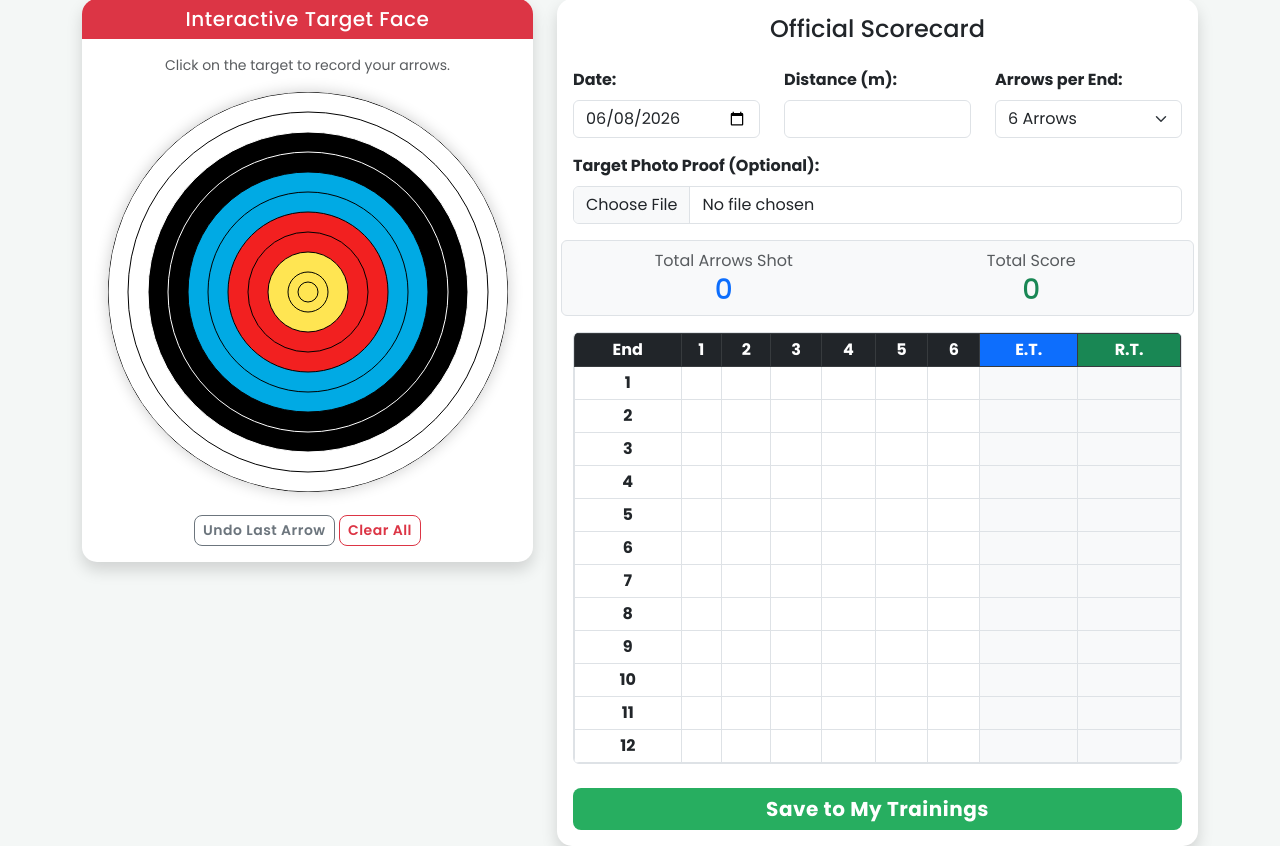
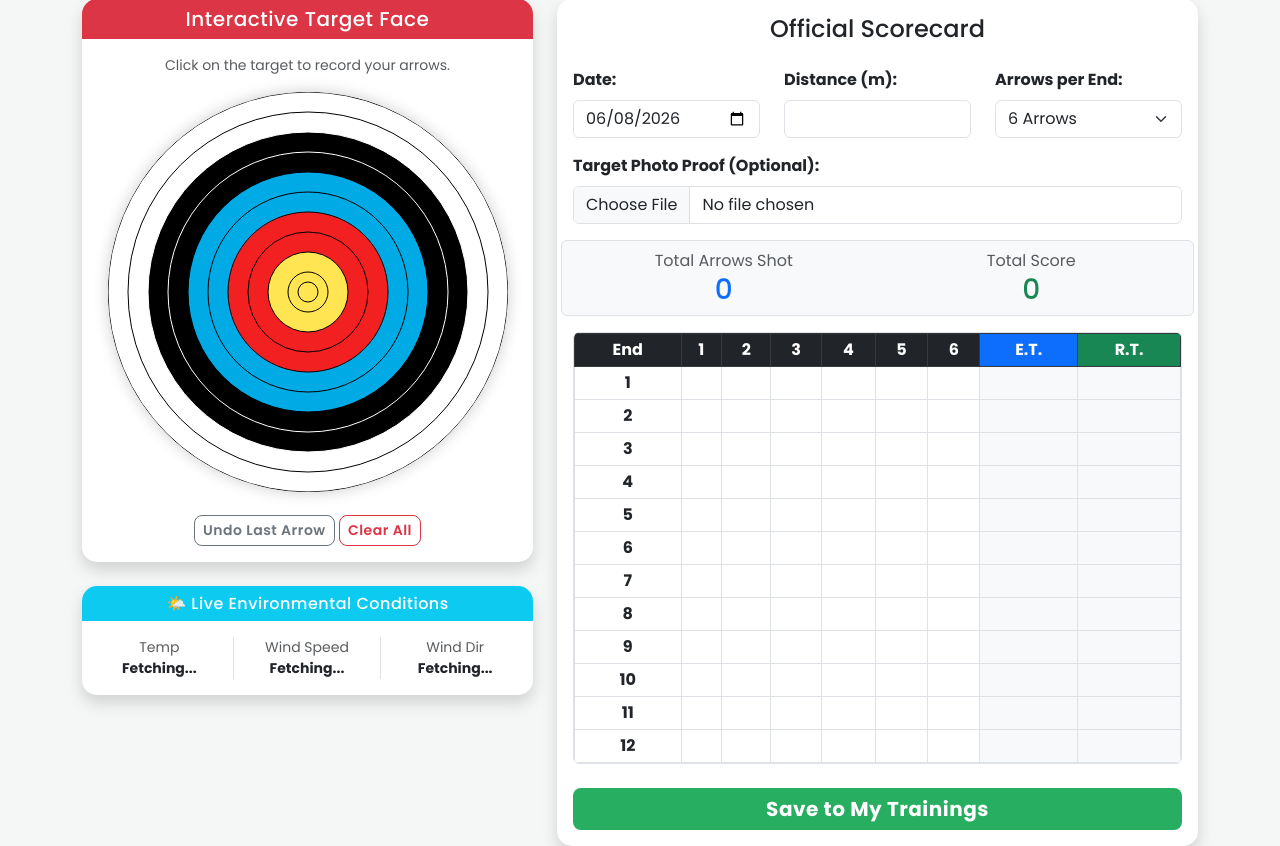
Before and after one commit to ByAurelius/archery-performance-tracker, a Flask app: page /add_score in a window 1280 px wide. Shown: the part 120-966 px from the top of the page. Run offline with Flask 3, Linux system fonts and the light colour scheme; the visitor is signed in with stand-in values (Sample User, id 1).

Commit message:
Integrated live weather and wind speed tracking API for training sessions

```diff
--- a/app.py
+++ b/app.py
@@ -13,6 +13,7 @@ app.config['SQLALCHEMY_TRACK_MODIFICATIONS'] = False
 app.config['UPLOAD_FOLDER'] = 'static/uploads'
 
 db = SQLAlchemy(app)
+
 
 class Archer(db.Model):
     id = db.Column(db.Integer, primary_key=True)
@@ -30,6 +31,7 @@ class Archer(db.Model):
     sight_marks = db.relationship('SightMark', backref='shooter', lazy=True)
     training_plans = db.relationship('TrainingPlan', backref='receiver', lazy=True)
 
+
 class Score(db.Model):
     id = db.Column(db.Integer, primary_key=True)
     date = db.Column(db.String(20), nullable=False)
@@ -39,7 +41,14 @@ class Score(db.Model):
     image_file = db.Column(db.String(255), nullable=True)
     arrow_data = db.Column(db.Text, nullable=True)
     arrows_per_end = db.Column(db.Integer, default=6)
+
+    # YENI HAVA DURUMU SUTUNLARI
+    weather_temp = db.Column(db.String(20), nullable=True)
+    wind_speed = db.Column(db.String(20), nullable=True)
+    wind_direction = db.Column(db.String(20), nullable=True)
+
     archer_id = db.Column(db.Integer, db.ForeignKey('archer.id'), nullable=False)
+
 
 class SightMark(db.Model):
     id = db.Column(db.Integer, primary_key=True)
@@ -47,7 +56,8 @@ class SightMark(db.Model):
     distance = db.Column(db.Integer, nullable=False)
     setting = db.Column(db.String(50), nullable=False)
     image_file = db.Column(db.String(255), nullable=True)
-    archer_id = db.Column(db.Integer, db.ForeignKey('archer.id'), nullable=False)
+    archer_id = db.Column(db.ForeignKey('archer.id'), nullable=False)
+
 
 class TrainingPlan(db.Model):
     id = db.Column(db.Integer, primary_key=True)
@@ -57,11 +67,14 @@ class TrainingPlan(db.Model):
     is_completed = db.Column(db.Boolean, default=False)
     athlete_id = db.Column(db.Integer, db.ForeignKey('archer.id'), nullable=False)
 
+
 with app.app_context():
     db.create_all()
 
+
 @app.route('/')
 def home_page(): return render_template('index.html')
+
 
 @app.route('/register', methods=['GET', 'POST'])
 def register_page():
@@ -73,6 +86,7 @@ def register_page():
         db.session.commit()
         return redirect(url_for('login_page'))
     return render_template('register.html')
+
 
 @app.route('/login', methods=['GET', 'POST'])
 def login_page():
@@ -86,6 +100,7 @@ def login_page():
         return "<h1>Invalid Email or Password!</h1>"
     return render_template('login.html')
 
+
 @app.route('/profile', methods=['GET', 'POST'])
 def profile_page():
     if 'user_id' not in session: return redirect(url_for('login_page'))
@@ -98,19 +113,25 @@ def profile_page():
         return redirect(url_for('profile_page'))
     return render_template('profile.html', archer=archer)
 
+
 @app.route('/coach_dashboard')
 def coach_dashboard_page():
     if 'user_id' in session and session.get('is_coach'):
-        return render_template('coach_dashboard.html', username=session['username'], athletes=Archer.query.filter_by(is_coach=False).all())
+        return render_template('coach_dashboard.html', username=session['username'],
+                               athletes=Archer.query.filter_by(is_coach=False).all())
     return redirect(url_for('home_page'))
+
 
 @app.route('/athlete/<int:athlete_id>')
 def athlete_stats_page(athlete_id):
     if 'user_id' not in session or not session.get('is_coach'): return redirect(url_for('home_page'))
     athlete = Archer.query.get_or_404(athlete_id)
     if athlete.is_coach: return redirect(url_for('coach_dashboard_page'))
-    return render_template('athlete_stats.html', athlete=athlete, scores=Score.query.filter_by(archer_id=athlete.id).all(),
-                           sight_marks=SightMark.query.filter_by(archer_id=athlete.id).all(), plans=TrainingPlan.query.filter_by(athlete_id=athlete.id).all())
+    return render_template('athlete_stats.html', athlete=athlete,
+                           scores=Score.query.filter_by(archer_id=athlete.id).all(),
+                           sight_marks=SightMark.query.filter_by(archer_id=athlete.id).all(),
+                           plans=TrainingPlan.query.filter_by(athlete_id=athlete.id).all())
+
 
 @app.route('/assign_plan/<int:athlete_id>', methods=['POST'])
 def assign_plan(athlete_id):
@@ -119,6 +140,7 @@ def assign_plan(athlete_id):
                                 date_assigned=request.form.get('date_assigned'), athlete_id=athlete_id))
     db.session.commit()
     return redirect(url_for('athlete_stats_page', athlete_id=athlete_id))
+
 
 @app.route('/complete_plan/<int:plan_id>')
 def complete_plan(plan_id):
@@ -129,11 +151,11 @@ def complete_plan(plan_id):
         db.session.commit()
     return redirect(url_for('dashboard_page'))
 
+
 @app.route('/add_score', methods=['GET', 'POST'])
 def add_score_page():
     if 'user_id' not in session: return redirect(url_for('login_page'))
     if request.method == 'POST':
-        # Fotograf yukleme islemi burada devreye giriyor
         form_image = request.files.get('target_image')
         filename = None
         if form_image and form_image.filename != '':
@@ -148,13 +170,20 @@ def add_score_page():
             total_score=request.form.get('total_score'),
             arrow_data=request.form.get('arrow_data'),
             arrows_per_end=request.form.get('arrows_per_end'),
-            image_file=filename,  # Resim dosyasi veritabanina kaydediliyor
+            image_file=filename,
+
+            # GUNCELENEN KISIM: Hava durumu formdan alinip kaydediliyor
+            weather_temp=request.form.get('weather_temp'),
+            wind_speed=request.form.get('wind_speed'),
+            wind_direction=request.form.get('wind_direction'),
+
             archer_id=session['user_id']
         )
         db.session.add(new_score)
         db.session.commit()
         return redirect(url_for('my_trainings_page'))
     return render_template('add_score.html')
+
 
 @app.route('/add_sight_mark', methods=['GET', 'POST'])
 def add_sight_mark_page():
@@ -167,16 +196,19 @@ def add_sight_mark_page():
             os.makedirs(app.config['UPLOAD_FOLDER'], exist_ok=True)
             form_image.save(os.path.join(app.config['UPLOAD_FOLDER'], filename))
         db.session.add(SightMark(date_recorded=request.form.get('date'), distance=request.form.get('distance'),
-                                 setting=request.form.get('setting'), image_file=filename, archer_id=session['user_id']))
+                                 setting=request.form.get('setting'), image_file=filename,
+                                 archer_id=session['user_id']))
         db.session.commit()
         return redirect(url_for('dashboard_page'))
     return render_template('add_sight_mark.html')
+
 
 @app.route('/my_trainings')
 def my_trainings_page():
     if 'user_id' not in session: return redirect(url_for('login_page'))
     scores = Score.query.filter_by(archer_id=session['user_id']).order_by(Score.id.desc()).all()
     return render_template('my_trainings.html', scores=scores)
+
 
 @app.route('/view_training/<int:score_id>')
 def view_training_page(score_id):
@@ -187,13 +219,17 @@ def view_training_page(score_id):
     else:
         return redirect(url_for('home_page'))
 
+
 @app.route('/dashboard')
 def dashboard_page():
     if session.get('is_coach'): return redirect(url_for('coach_dashboard_page'))
     if 'user_id' in session:
-        return render_template('dashboard.html', username=session['username'], scores=Score.query.filter_by(archer_id=session['user_id']).all(),
-                               sight_marks=SightMark.query.filter_by(archer_id=session['user_id']).all(), plans=TrainingPlan.query.filter_by(athlete_id=session['user_id']).all())
+        return render_template('dashboard.html', username=session['username'],
+                               scores=Score.query.filter_by(archer_id=session['user_id']).all(),
+                               sight_marks=SightMark.query.filter_by(archer_id=session['user_id']).all(),
+                               plans=TrainingPlan.query.filter_by(athlete_id=session['user_id']).all())
     return redirect(url_for('login_page'))
+
 
 @app.route('/logout')
 def logout_page():
@@ -202,5 +238,6 @@ def logout_page():
     session.pop('is_coach', None)
     return redirect(url_for('home_page'))
 
+
 if __name__ == '__main__':
     app.run(debug=True)
--- a/templates/add_score.html
+++ b/templates/add_score.html
@@ -15,6 +15,28 @@
                 </div>
             </div>
         </div>
+
+        <div class="card shadow border-info mt-4">
+            <div class="card-header bg-info text-white text-center">
+                <h6 class="mb-0">🌤️ Live Environmental Conditions</h6>
+            </div>
+            <div class="card-body py-3">
+                <div class="row text-center small">
+                    <div class="col-4 border-end">
+                        <span class="text-muted">Temp</span><br>
+                        <span id="displayTemp" class="fw-bold text-dark">Fetching...</span>
+                    </div>
+                    <div class="col-4 border-end">
+                        <span class="text-muted">Wind Speed</span><br>
+                        <span id="displayWindSpeed" class="fw-bold text-dark">Fetching...</span>
+                    </div>
+                    <div class="col-4">
+                        <span class="text-muted">Wind Dir</span><br>
+                        <span id="displayWindDir" class="fw-bold text-dark">Fetching...</span>
+                    </div>
+                </div>
+            </div>
+        </div>
     </div>
 
     <div class="col-md-7">
@@ -22,7 +44,6 @@
             <div class="card-body">
                 <h4 class="card-title text-center mb-4">Official Scorecard</h4>
 
-                <!-- enctype="multipart/form-data" resim yuklemek icin HAYATI onem tasir -->
                 <form method="POST" action="/add_score" id="scoreForm" enctype="multipart/form-data">
                     <div class="row mb-3">
                         <div class="col-4">
@@ -42,11 +63,14 @@
                         </div>
                     </div>
 
-                    <!-- YENİ EKLENEN: Fotoğraf Kanıtı Yükleme Alanı -->
                     <div class="mb-3">
                         <label class="form-label fw-bold">Target Photo Proof (Optional):</label>
                         <input type="file" name="target_image" class="form-control" accept="image/*">
                     </div>
+
+                    <input type="hidden" name="weather_temp" id="inputTemp" value="-">
+                    <input type="hidden" name="wind_speed" id="inputWindSpeed" value="-">
+                    <input type="hidden" name="wind_direction" id="inputWindDir" value="-">
 
                     <div class="row mb-3 bg-light p-2 rounded border">
                         <div class="col-6 text-center">
@@ -84,6 +108,59 @@
     const canvas = document.getElementById('targetCanvas');
     const ctx = canvas.getContext('2d');
     let arrows = [];
+
+    // --- LIVE WEATHER API ENTEGRASYONU ---
+    function fetchWeather(lat, lon) {
+        const url = `https://api.open-meteo.com/v1/forecast?latitude=${lat}&longitude=${lon}&current=temperature_2m,wind_speed_10m,wind_direction_10m`;
+
+        fetch(url)
+            .then(response => response.json())
+            .then(data => {
+                const temp = data.current.temperature_2m + " °C";
+                const wind = data.current.wind_speed_10m + " km/h";
+                const deg = data.current.wind_direction_10m;
+
+                // Rüzgar derece verisini yöne çevirme (N, E, S, W)
+                let dir = "N";
+                if (deg > 22.5 && deg <= 67.5) dir = "NE";
+                else if (deg > 67.5 && deg <= 112.5) dir = "E";
+                else if (deg > 112.5 && deg <= 157.5) dir = "SE";
+                else if (deg > 157.5 && deg <= 202.5) dir = "S";
+                else if (deg > 202.5 && deg <= 247.5) dir = "SW";
+                else if (deg > 247.5 && deg <= 292.5) dir = "W";
+                else if (deg > 292.5 && deg <= 337.5) dir = "NW";
+
+                // Ekrana yazdır
+                document.getElementById('displayTemp').innerText = temp;
+                document.getElementById('displayWindSpeed').innerText = wind;
+                document.getElementById('displayWindDir').innerText = dir + ` (${deg}°)`;
+
+                // Form inputlarına ata
+                document.getElementById('inputTemp').value = temp;
+                document.getElementById('inputWindSpeed').value = wind;
+                document.getElementById('inputWindDir').value = dir + ` (${deg}°)`;
+            })
+            .catch(err => {
+                console.error("Weather error:", err);
+                fallbackWeather();
+            });
+    }
+
+    function fallbackWeather() {
+        // Hata durumunda veya konum reddedilirse akıllı varsayılan merkez (Wrocław) koordinatları çalışır
+        fetchWeather(51.1079, 17.0385);
+    }
+
+    // Tarayıcıdan anlık GPS konumu isteme algoritması
+    if (navigator.geolocation) {
+        navigator.geolocation.getCurrentPosition(
+            (pos) => { fetchWeather(pos.coords.latitude, pos.coords.longitude); },
+            (err) => { fallbackWeather(); }
+        );
+    } else {
+        fallbackWeather();
+    }
+    // --- WEATHER API END ---
 
     function drawTarget() {
         ctx.clearRect(0, 0, canvas.width, canvas.height);
```
Also changed, not shown: templates/view_training.html (+23 -2 lines).
